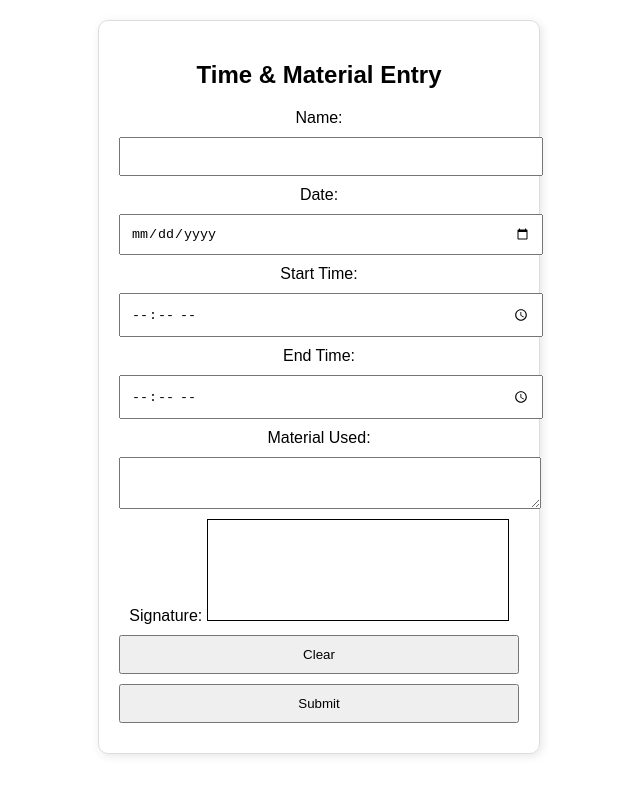
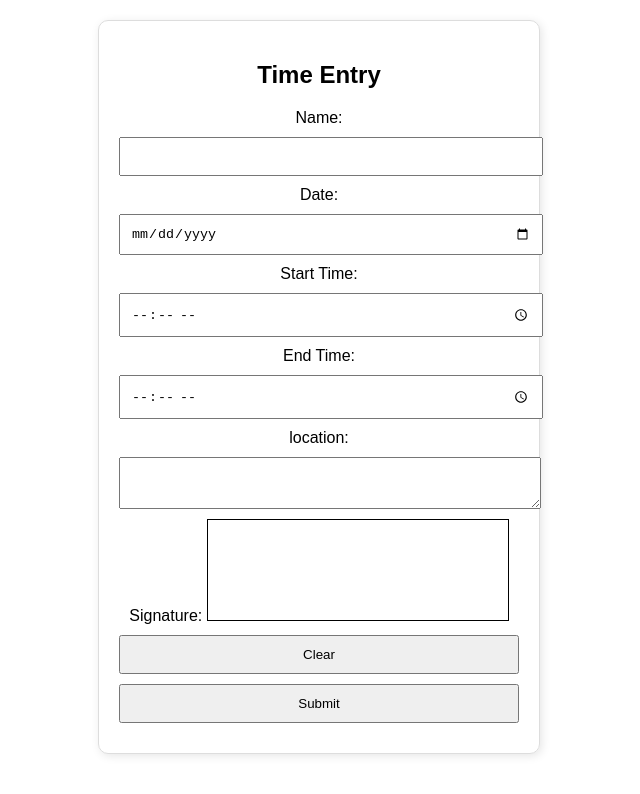
Before and after one commit to rodrom30/tsheeet2, a plain HTML site: page index.html in a window 1280 px wide. Shown: the whole page, without its empty margins (321-961 px from the left). Drawn offline with Linux system fonts and the light colour scheme.

Commit message:
Update index.html

```diff
--- a/index.html
+++ b/index.html
@@ -3,12 +3,12 @@
 <head>
     <meta charset="UTF-8">
     <meta name="viewport" content="width=device-width, initial-scale=1.0">
-    <title>Time & Material Sheet</title>
+    <title>Inline drywall time sheet</title>
     <link rel="stylesheet" href="styles.css">
 </head>
 <body>
     <div class="container">
-        <h2>Time & Material Entry</h2>
+        <h2>Time Entry</h2>
         <form id="timeSheetForm">
             <label>Name:</label>
             <input type="text" id="name" required>
@@ -22,7 +22,7 @@
             <label>End Time:</label>
             <input type="time" id="endTime" required>
 
-            <label>Material Used:</label>
+            <label>location:</label>
             <textarea id="materials"></textarea>
 
             <label>Signature:</label>
```
